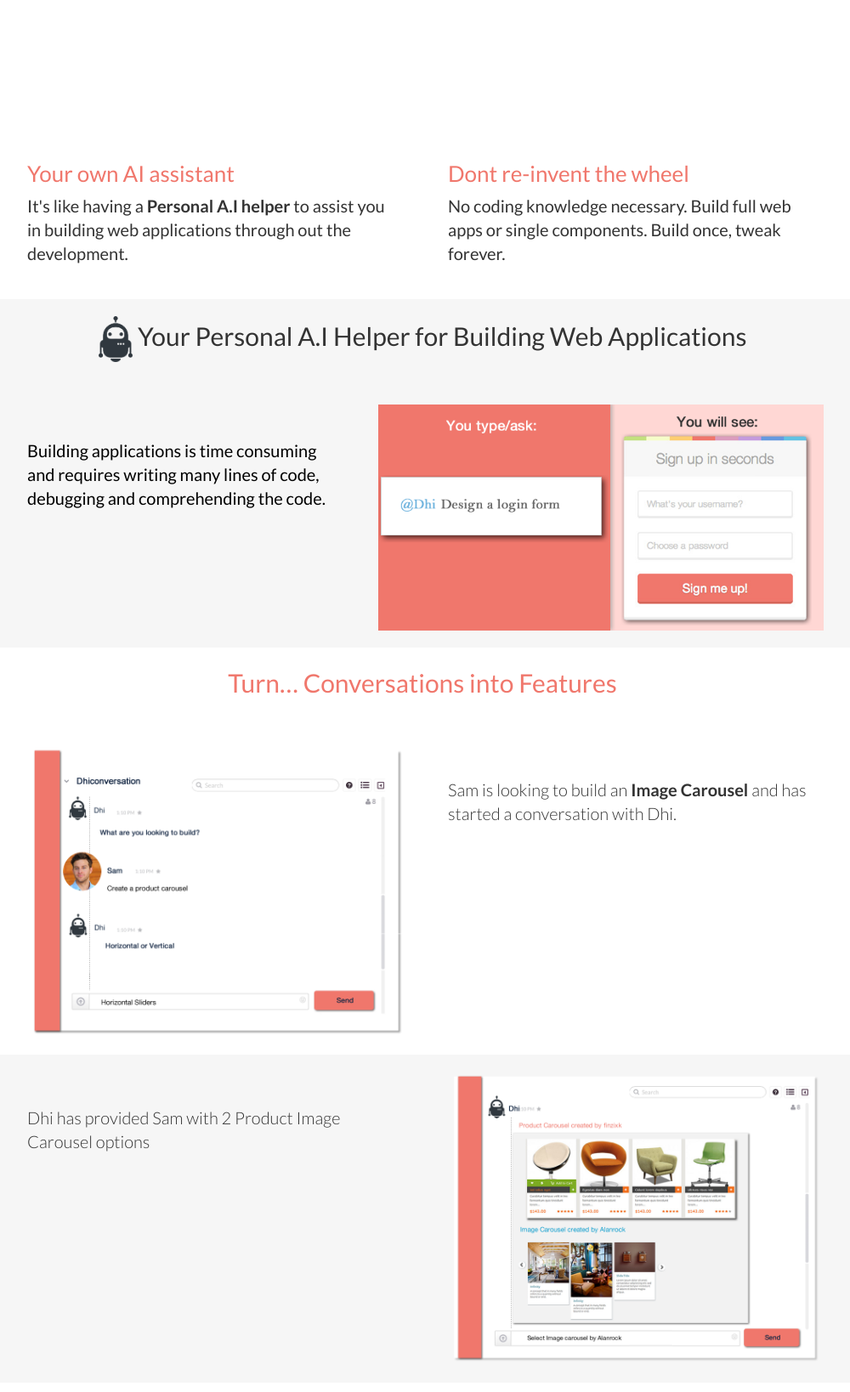
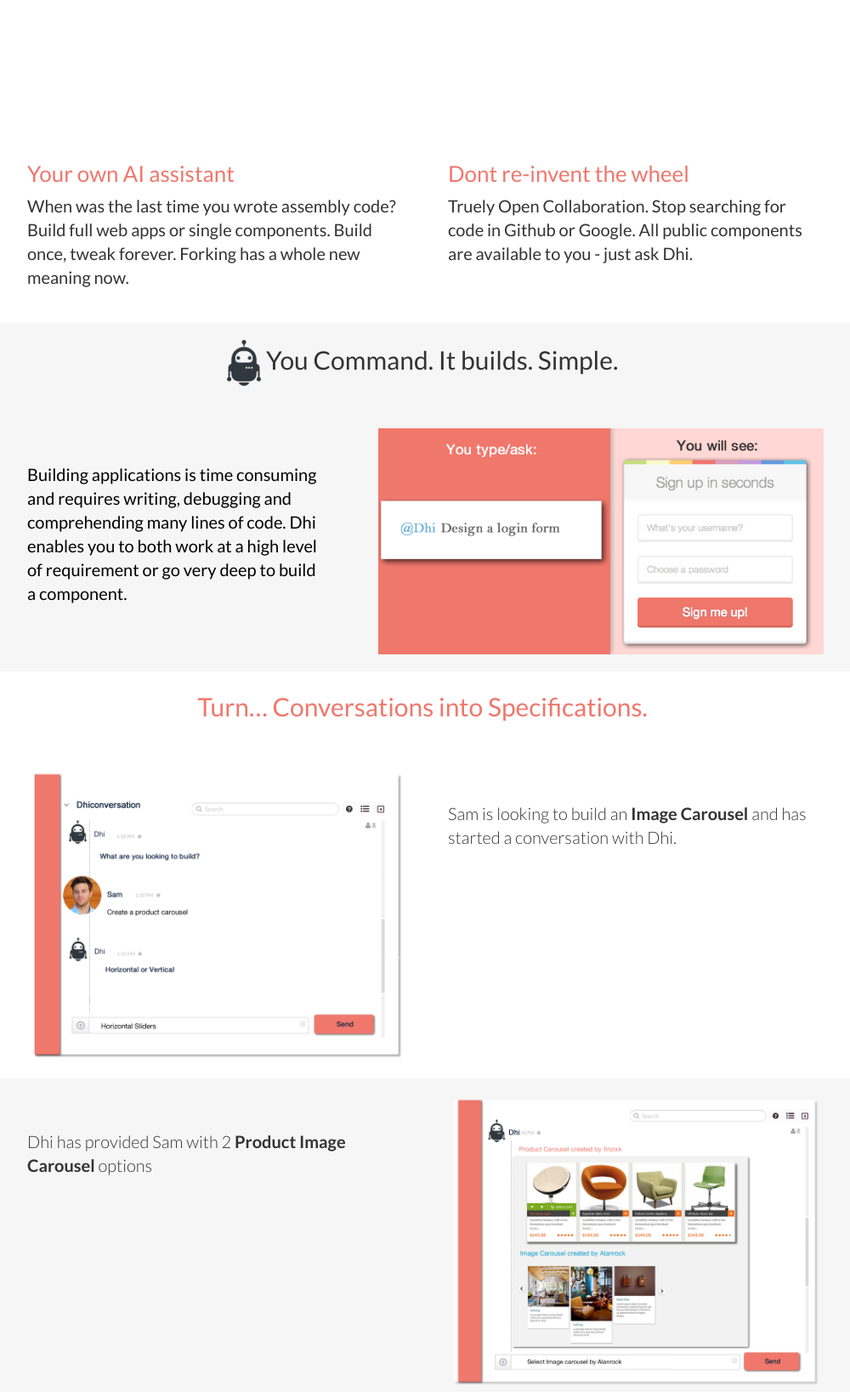
Before and after one commit to ganarajpr/dhilanding, a plain HTML site: page index.html in a window 1280 px wide. Shown: the part 624-2262 px from the top of the page at 85% size, without its empty margins (143-1143 px from the left). Drawn offline with Linux system fonts and the light colour scheme.

Commit message:
content edit.

```diff
--- a/index.html
+++ b/index.html
@@ -97,7 +97,7 @@
                 <div class="col-xs-12 middle-this">
                     <h3 class="section-heading">Your own AI assistant</h3>
                     <p class="lead">
-                        It's like having a <strong>Personal A.I helper</strong> to assist you in building web applications through out the development.
+                        When was the last time you wrote assembly code? Build full web apps or single components. Build once, tweak forever. Forking has a whole new meaning now.
                     </p>
                 </div>
 
@@ -107,7 +107,7 @@
                 <div class="col-xs-12 middle-this">
                     <h3 class="section-heading">Dont re-invent the wheel</h3>
                     <p class="lead">
-                        No coding knowledge necessary. Build full web apps or single components. Build once, tweak forever.
+                        Truely Open Collaboration. Stop searching for code in Github or Google. All public components are available to you - just ask Dhi.
                     </p>
                 </div>
             </div>
@@ -130,7 +130,7 @@
                     <div class="col-xs-12 middle-this">
                         <p class="heading">
                             <img src="img/blackrobot.png" height="54px">
-                            <span class="heading-text">Your Personal  A.I Helper for Building Web Applications</span>
+                            <span class="heading-text">You Command. It builds. Simple.</span>
                         </p>
                     </div>
                 </div>
@@ -139,7 +139,8 @@
             <div class="col-xs-12 col-lg-5">
                 <div class="col-xs-12 middle-this">
                     <p class="lead timeConsuming">
-                        Building applications is time consuming and requires writing many lines of code, debugging and comprehending the code.
+                        Building applications is time consuming and requires writing,
+                        debugging and comprehending many lines of code. Dhi enables you to both work at a high level of requirement or go very deep to build a component.
                     </p>
                 </div>
             </div>
@@ -165,7 +166,7 @@
         <div class="row">
             <div class="col-xs-12 col-lg-12 heading-section middle-this">
                 <p class="heading">
-                    <span class="heading-text">Turn… Conversations into Features</span>
+                    <span class="heading-text">Turn… Conversations into Specifications.</span>
                 </p>
             </div>
             <div class="col-xs-12 col-lg-6 col-lg-push-6">
@@ -196,7 +197,7 @@
         <div class="row">
             <div class="col-xs-12 col-lg-6">
                 <div class="col-xs-12 middle-this">
-                    <p class="lead conversation">Dhi has provided Sam with 2 Product Image Carousel options</p>
+                    <p class="lead conversation">Dhi has provided Sam with 2 <strong>Product Image Carousel</strong> options</p>
                 </div>
             </div>
             <div class="col-xs-12 col-lg-6">
@@ -221,7 +222,7 @@
         <div class="row">
             <div class="col-xs-12 col-lg-6 col-lg-push-6">
                 <div class="col-xs-12 middle-this">
-                    <p class="lead conversation">Sam wants to add an additional column on the right and has requested Dhi to add one!</p>
+                    <p class="lead conversation">Sam wants to add an additional column on the <strong>right</strong> and has requested Dhi to add one!</p>
                 </div>
             </div>
             <div class="col-xs-12 col-lg-6 col-lg-pull-6">
@@ -276,7 +277,7 @@
             <div class="col-xs-12 col-lg-6 col-lg-push-6">
                 <div class="col-xs-12 middle-this">
                     <p class="lead conversation">Dhi, has deep domain knowledge. Various browser quirks - check.
-                        Flexboxes, twitter bootstrap - check. AngularJS, ReactJS - check.</p>
+                        <strong>Flexboxes</strong>, <strong>Twitter Bootstrap</strong> - check. <strong>AngularJS</strong>, <strong>ReactJS</strong> - check.</p>
                 </div>
             </div>
             <div class="col-xs-12 col-lg-6 col-lg-pull-6">
```
